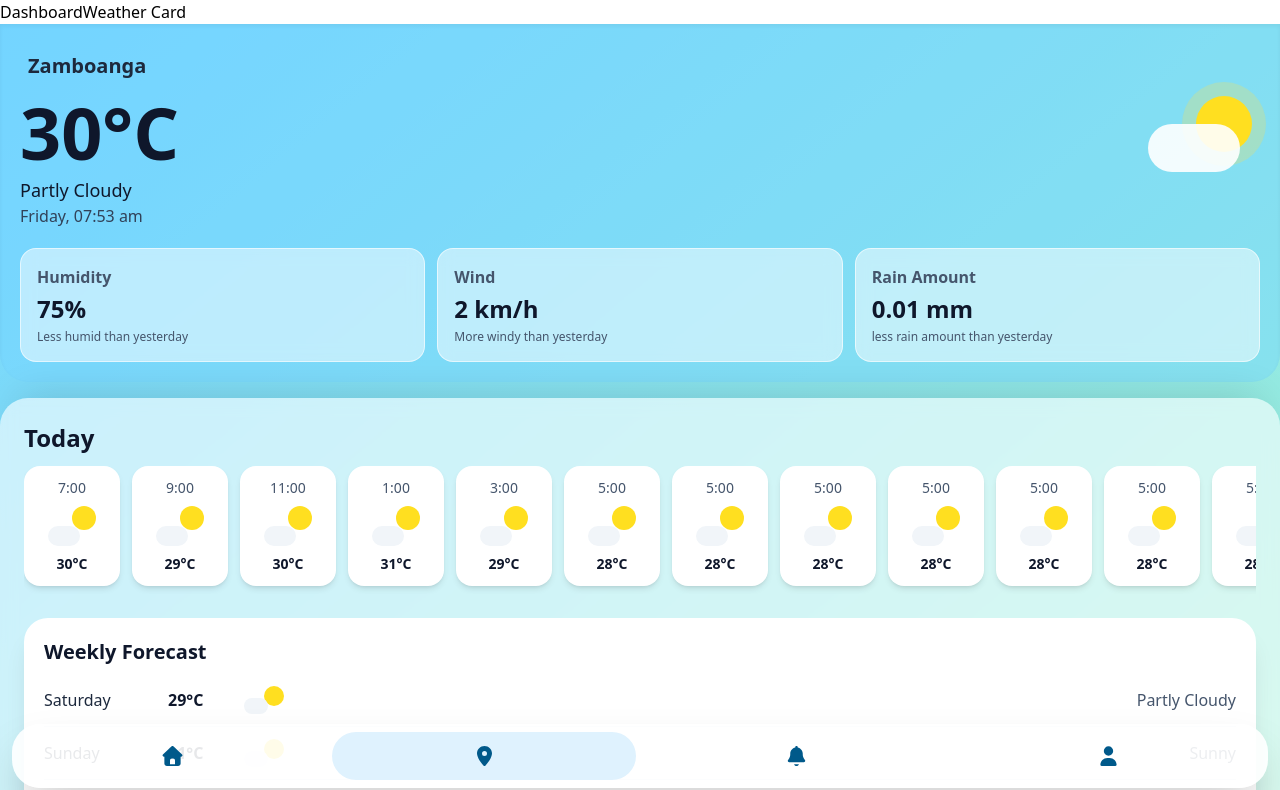
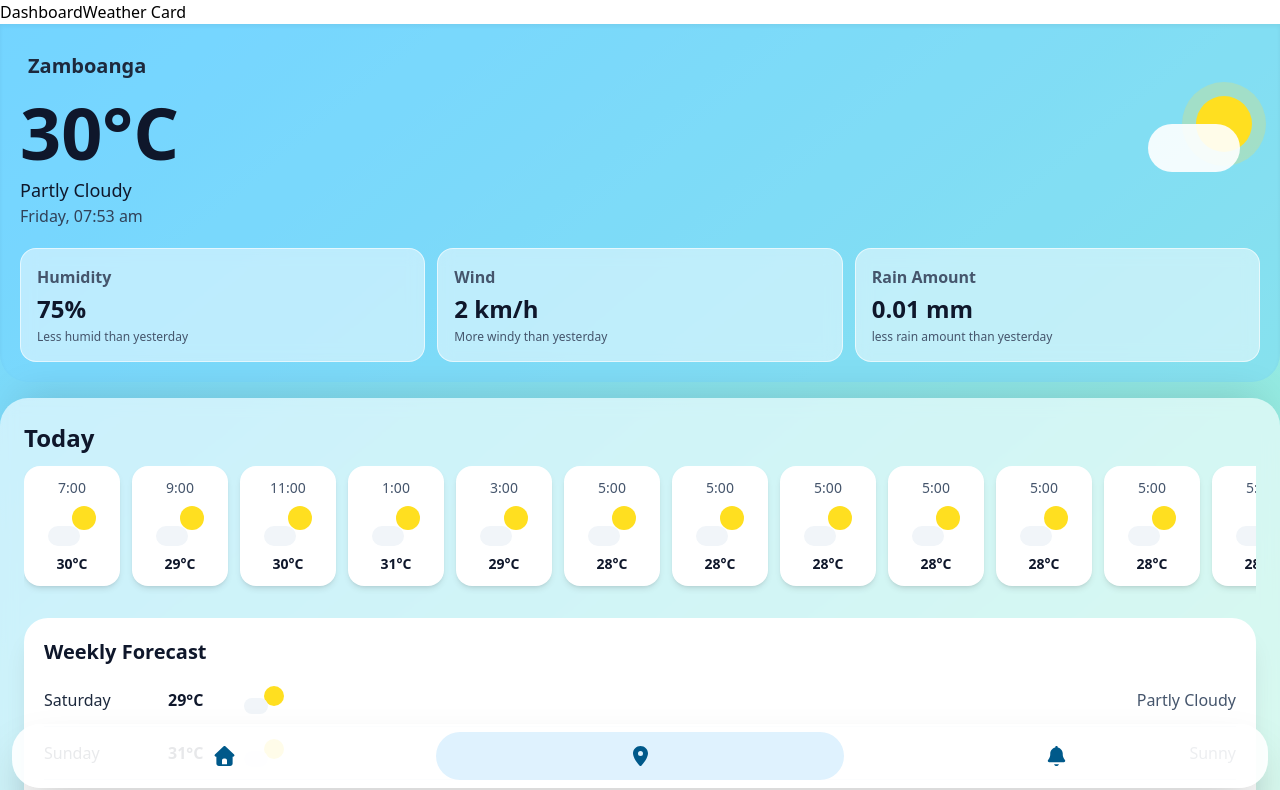
Before and after one commit to Tantalost/Mini-Project-AppDev, a React (Vite) app in the folder WeatherApp/WeatherApp/: page /weather in a window 1280 px wide. Shown: the top 790 px of the page. Built offline with nearby package versions, Linux system fonts and the light colour scheme.

Commit message:
fix: removed unnecessary icons

```diff
--- a/WeatherApp/WeatherApp/src/components/Dashboard.jsx
+++ b/WeatherApp/WeatherApp/src/components/Dashboard.jsx
@@ -14,7 +14,6 @@ export default function WeatherLayout() {
         { icon: faHouse, label: 'Home', bg: 'bg-sky-100' },
         { icon: faLocationDot, label: 'Map' },
         { icon: faBell, label: 'Alerts' },
-        { icon: faUser, label: 'Menu' }
     ];
 
     return (
@@ -30,10 +29,10 @@ export default function WeatherLayout() {
 
             <main className="px-4 pb-28 grid gap-4 md:grid-cols-[1.2fr_.8fr] md:gap-6 md:px-6">
                 <div className="md:col-span-2 inline-flex items-center gap-1 rounded-full bg-cyan-50/80 p-1 w-fit">
-                    <button className="rounded-full px-3 py-1 text-sm font-semibold bg-sky-500 text-white">
+                    <button className="rounded-full px-3 py-1 cursor-pointer text-sm font-semibold bg-sky-500 text-white">
                         °C
                     </button>
-                    <button className="rounded-full px-3 py-1 text-sm font-semibold text-sky-800">
+                    <button className="rounded-full px-3 py-1 cursor-pointer hover:bg-sky-400 text-sm font-semibold text-sky-800">
                         °F
                     </button>
                 </div>
@@ -89,7 +88,7 @@ export default function WeatherLayout() {
                 </section>
             </main>
 
-            <nav className="fixed left-3 right-3 bottom-3 grid grid-cols-4 gap-2 rounded-[28px] bg-white/90 shadow-2xl p-2">
+            <nav className="fixed left-3 right-3 bottom-3 grid grid-cols-3 gap-2 rounded-[28px] bg-white/90 shadow-2xl p-2">
                 {navItems.map((item, index) => (
                     <button
                         key={item.label}
--- a/WeatherApp/WeatherApp/src/components/WeatherCard.jsx
+++ b/WeatherApp/WeatherApp/src/components/WeatherCard.jsx
@@ -32,7 +32,6 @@ export default function WeatherLayoutAlt() {
             { icon: faHouse, label: 'Home'},
             { icon: faLocationDot, label: 'Map', bg: 'bg-sky-100' },
             { icon: faBell, label: 'Alerts' },
-            { icon: faUser, label: 'Menu' }
     ];
 
     return (
@@ -101,7 +100,7 @@ export default function WeatherLayoutAlt() {
                 </section>
             </main>
 
-            <nav className="fixed left-3 right-3 bottom-3 grid grid-cols-4 gap-2 rounded-[28px] bg-white/90 shadow-2xl p-2">
+            <nav className="fixed left-3 right-3 bottom-3 grid grid-cols-3 gap-2 rounded-[28px] bg-white/90 shadow-2xl p-2">
                 {navItems.map((item, index) => (
                     <button
                         key={item.label}
```
